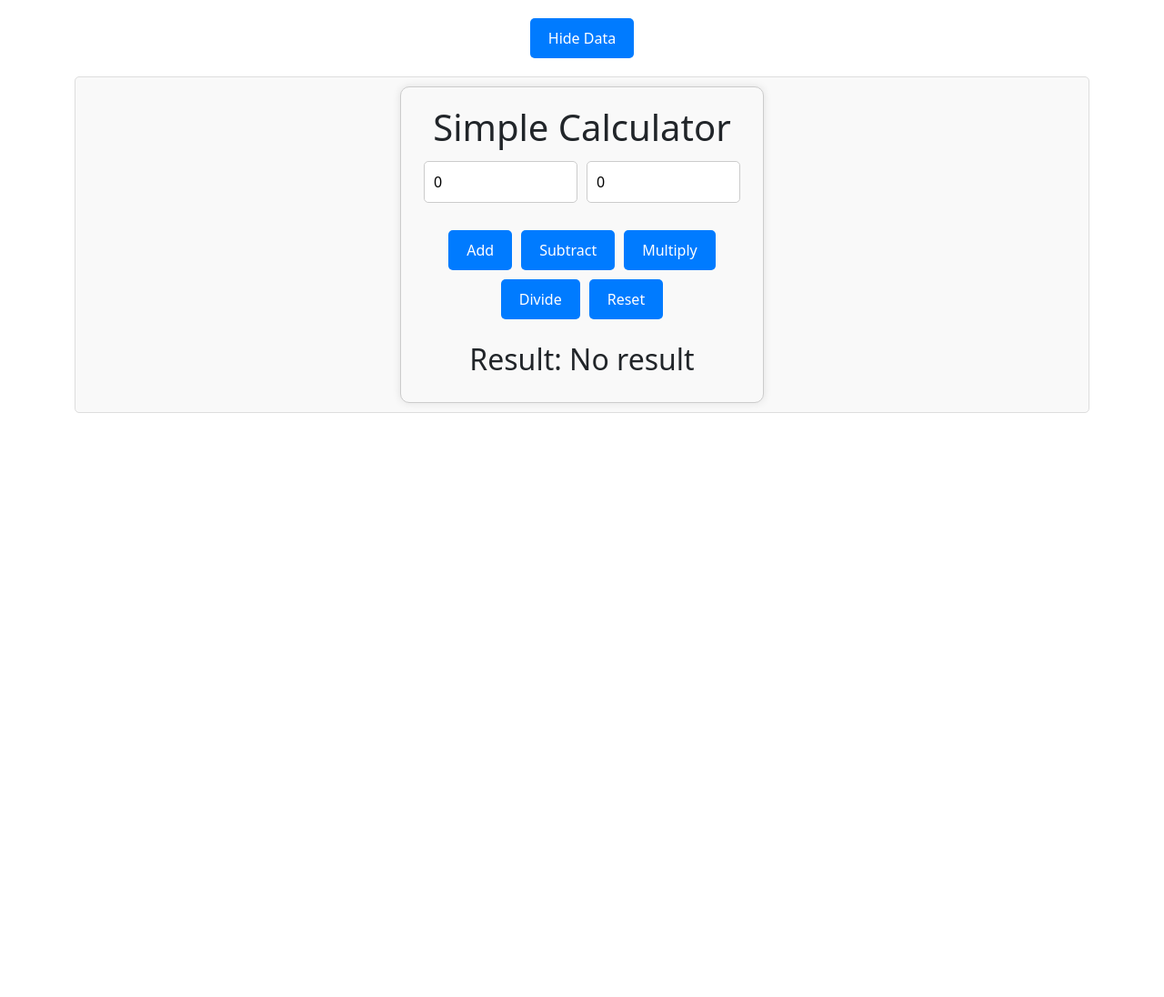
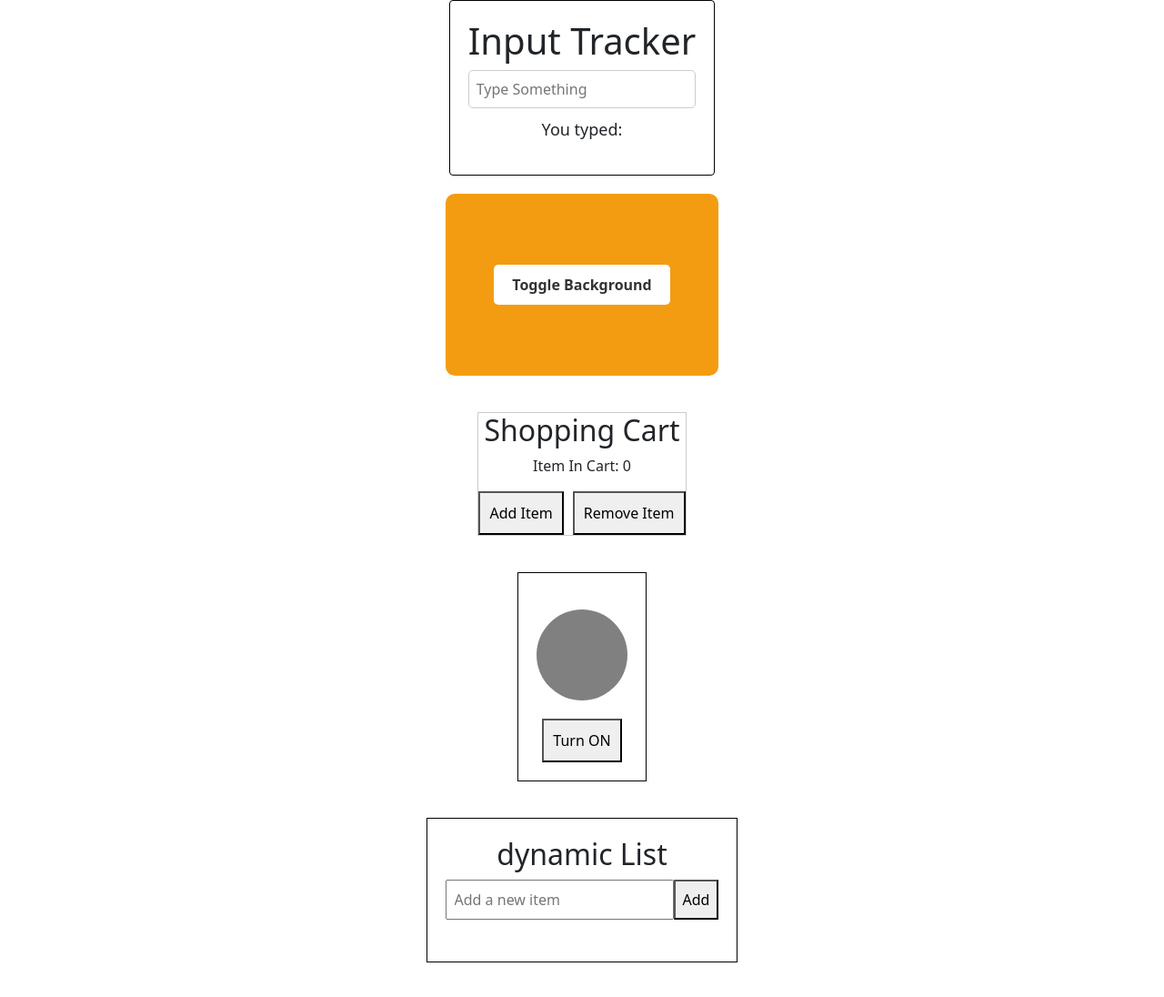
Before and after one commit to ajitpatil789/React-Test1, a React (Vite) app: page / in a window 1280 px wide. Shown: the top 1096 px of the page at 91% size. Before the commit the page ends 800 px from the top, so only its background shows below. Built offline with nearby package versions, Linux system fonts and the light colour scheme.

Commit message:
UseState Task Commit

```diff
--- a/src/App.jsx
+++ b/src/App.jsx
@@ -1,8 +1,11 @@
+import { useState } from "react";
 import "./App.css";
 import Intern from "./Components/Intern/Intern";
 import Calculator from "./Hook/Calculator";
+import ChangeBgColor from "./Hook/ChangeBgColor";
 import HideShowData from "./Hook/HideShowData";
 import StateChangeUseState from "./Hook/StateChangeUseState";
+import UseStateAppLayout from "./UseState-Hook/UseStateAppLayout";
 
 function App() {
   return (
@@ -10,7 +13,9 @@ function App() {
       {/* <Intern /> */}
       {/* <StateChangeUseState /> */}
       {/* <Calculator /> */}
-      <HideShowData />
+      {/* <HideShowData /> */}
+      {/* <ChangeBgColor /> */}
+      <UseStateAppLayout />
     </>
   );
 }
--- /dev/null
+++ b/src/Hook/ChangeBgColor.jsx
@@ -0,0 +1,43 @@
+import React, { useState } from "react";
+
+function ChangeBgColor() {
+  const [bgColor, setBgColor] = useState("white");
+
+  const handleBgColorChange = (color) => {
+    setBgColor(color);
+  };
+
+  return (
+    <>
+      <h2 style={{ textAlign: "center" }}>useState Hook</h2>
+      <div
+        style={{
+          border: "1px solid",
+          padding: "2%",
+          display: "flex",
+          alignItems: "center",
+          justifyContent: "space-between",
+          marginBottom: "10px",
+        }}
+      >
+        <h2 style={{ backgroundColor: bgColor }}>Change Background Color</h2>
+      </div>
+      <div
+        style={{
+          border: "1px solid",
+          padding: "2%",
+          display: "flex",
+          alignItems: "center",
+          justifyContent: "space-between",
+        }}
+      >
+        <button onClick={() => handleBgColorChange("blue")}>Blue BG</button>
+        <button onClick={() => handleBgColorChange("green")}>Green BG</button>
+        <button onClick={() => handleBgColorChange("yellow")}>Yellow BG</button>
+        <button onClick={() => handleBgColorChange("red")}>Red BG</button>
+      </div>
+    </>
+  );
+}
+
+export default ChangeBgColor;
--- a/src/Hook/HideShowData.jsx
+++ b/src/Hook/HideShowData.jsx
@@ -1,5 +1,5 @@
 import React, { useState } from "react";
-import "./HideShowData.css"; // Import the CSS file
+import "./HideShowData.css";
 import Calculator from "./Calculator";
 import "./HideShowData.css";
 
--- /dev/null
+++ b/src/UseState-Hook/ChangeBgColor.jsx
@@ -0,0 +1,40 @@
+import React, { useState } from "react";
+
+function ChangeBgColor() {
+  const [isBlue, setIsBlue] = useState(false);
+  const toggleColor = (prev) => {
+    setIsBlue((prev) => !prev);
+  };
+  return (
+    <div
+      style={{
+        width: "300px",
+        height: "200px",
+        backgroundColor: isBlue ? "#3498db" : "#f39c12",
+        display: "flex",
+        alignItems: "center",
+        justifyContent: "center",
+        borderRadius: "10px",
+        transition: "background-color 0.3s ease",
+      }}
+    >
+      <button
+        onClick={toggleColor}
+        style={{
+          padding: "10px 20px",
+          fontSize: "16px",
+          border: "none",
+          borderRadius: "5px",
+          cursor: "pointer",
+          backgroundColor: "#fff",
+          color: "#333",
+          fontWeight: "bold",
+        }}
+      >
+        Toggle Background
+      </button>
+    </div>
+  );
+}
+
+export default ChangeBgColor;
--- /dev/null
+++ b/src/UseState-Hook/CharacterCounter.jsx
@@ -0,0 +1,35 @@
+import { useState } from "react";
+
+export default function CharacterCounter() {
+  const [text, setText] = useState("");
+
+  const handleChange = (e) => {
+    setText(e.target.value);
+  };
+
+  return (
+    <div
+      style={{
+        textAlign: "center",
+        marginTop: "20px",
+        border: "1px solid black",
+        padding: "20px",
+      }}
+    >
+      <h2>Character Counter</h2>
+      <textarea
+        value={text}
+        onChange={handleChange}
+        placeholder="Start typing..."
+        style={{
+          width: "300px",
+          height: "150px",
+          padding: "10px",
+          marginBottom: "10px",
+          borderRadius: "5px",
+        }}
+      />
+      <p>Character Count: {text.length}</p>
+    </div>
+  );
+}
--- /dev/null
+++ b/src/UseState-Hook/DynamicList.jsx
@@ -0,0 +1,46 @@
+import React, { useState } from "react";
+
+function DynamicList() {
+  const [items, setItems] = useState([]);
+  const [inputValue, setInputValue] = useState("");
+  const handleInputChange = (e) => {
+    setInputValue(e.target.value);
+  };
+  const handleAddItems = () => {
+    if (inputValue) {
+      setItems([...items, inputValue]);
+      setInputValue("");
+    }
+  };
+  return (
+    <div
+      style={{
+        textAlign: "center",
+        marginTop: "20px",
+        border: "1px solid black",
+        padding: "20px",
+      }}
+    >
+      <h2>dynamic List</h2>
+      <input
+        type="text"
+        placeholder="Add a new item"
+        value={inputValue}
+        onChange={handleInputChange}
+        style={{ padding: "8px", marginBottom: "10px" }}
+      />
+      <button onClick={handleAddItems} style={{ padding: "8px" }}>
+        Add
+      </button>
+      <ul style={{ listStyle: "none", padding: 0 }}>
+        {items.map((item, index) => (
+          <li key={index} style={{ marginBottom: "5px" }}>
+            {item}
+          </li>
+        ))}
+      </ul>
+    </div>
+  );
+}
+
+export default DynamicList;
--- /dev/null
+++ b/src/UseState-Hook/InputTracker.jsx
@@ -0,0 +1,36 @@
+import React, { useState } from "react";
+
+function InputTracker() {
+  const [text, setText] = useState("");
+  return (
+    <div
+      style={{
+        padding: "20px",
+        maxWidth: "350px",
+        margin: "auto",
+        border: "1px solid black",
+        borderRadius: "4px",
+      }}
+    >
+      <h1>Input Tracker</h1>
+      <input
+        type="text"
+        placeholder="Type Something"
+        value={text}
+        onChange={(e) => setText(e.target.value)}
+        style={{
+          width: "100%",
+          padding: "8px",
+          borderRadius: "5px",
+          border: "1px solid #ccc",
+          fontSize: "16px",
+        }}
+      />
+      <p style={{ marginTop: "10px", fontSize: "18px" }}>
+        You typed: <strong>{text}</strong>
+      </p>
+    </div>
+  );
+}
+
+export default InputTracker;
--- /dev/null
+++ b/src/UseState-Hook/LightSwitch.jsx
@@ -0,0 +1,32 @@
+import { useState } from "react";
+
+export default function LightSwitch() {
+  const [isOn, setIsOn] = useState(false);
+
+  const toggleLight = () => setIsOn(!isOn);
+
+  return (
+    <div
+      style={{
+        textAlign: "center",
+        marginTop: "20px",
+        border: "1px solid black",
+        padding: "20px",
+      }}
+    >
+      <div
+        style={{
+          width: "100px",
+          height: "100px",
+          borderRadius: "50%",
+          backgroundColor: isOn ? "yellow" : "gray",
+          margin: "20px auto",
+          transition: "background-color 0.3s",
+        }}
+      ></div>
+      <button onClick={toggleLight} style={{ padding: "10px" }}>
+        Turn {isOn ? "OFF" : "ON"}
+      </button>
+    </div>
+  );
+}
--- /dev/null
+++ b/src/UseState-Hook/ShoppingCartCounter.jsx
@@ -0,0 +1,36 @@
+import React, { useState } from "react";
+
+function ShoppingCartCounter() {
+  const [itemCount, setItemCount] = useState(0);
+  const addItem = () => {
+    // setItemCount(itemCount + 1);
+    setItemCount((prevCount) => prevCount + 1);
+  };
+  const removeItem = () => {
+    //   setItemCount(itemCount - 1);
+    setItemCount((prevCount) => Math.max(prevCount - 1, 0));
+  };
+  return (
+    <div
+      style={{
+        textAlign: "center",
+        marginTop: "20px",
+        border: "1px solid #ccc",
+      }}
+    >
+      <h2>Shopping Cart</h2>
+      <p>Item In Cart: {itemCount}</p>
+      <button
+        onClick={addItem}
+        style={{ marginRight: "10px", padding: "10px" }}
+      >
+        Add Item
+      </button>
+      <button onClick={removeItem} style={{ padding: "10px" }}>
+        Remove Item
+      </button>
+    </div>
+  );
+}
+
+export default ShoppingCartCounter;
--- /dev/null
+++ b/src/UseState-Hook/TemperatureConverter.jsx
@@ -0,0 +1,51 @@
+import { useState } from "react";
+
+export default function TemperatureConverter() {
+  const [celsius, setCelsius] = useState(0);
+  const [fahrenheit, setFahrenheit] = useState(32);
+
+  const handleCelsiusChange = (e) => {
+    const celsiusValue = e.target.value;
+    setCelsius(celsiusValue);
+    setFahrenheit((celsiusValue * 9) / 5 + 32); // Convert Celsius to Fahrenheit
+  };
+
+  const handleFahrenheitChange = (e) => {
+    const fahrenheitValue = e.target.value;
+    setFahrenheit(fahrenheitValue);
+    setCelsius(((fahrenheitValue - 32) * 5) / 9); // Convert Fahrenheit to Celsius
+  };
+
+  return (
+    <div
+      style={{
+        textAlign: "center",
+        marginTop: "20px",
+        border: "1px solid black",
+        padding: "20px",
+      }}
+    >
+      <h2>Temperature Converter</h2>
+
+      <div style={{ marginBottom: "20px" }}>
+        <label>Celsius:</label>
+        <input
+          type="number"
+          value={celsius}
+          onChange={handleCelsiusChange}
+          style={{ marginLeft: "10px", padding: "5px" }}
+        />
+      </div>
+
+      <div>
+        <label>Fahrenheit:</label>
+        <input
+          type="number"
+          value={fahrenheit}
+          onChange={handleFahrenheitChange}
+          style={{ marginLeft: "10px", padding: "5px" }}
+        />
+      </div>
+    </div>
+  );
+}
--- /dev/null
+++ b/src/UseState-Hook/UseStateAppLayout.jsx
@@ -0,0 +1,33 @@
+import React from "react";
+import InputTracker from "./InputTracker";
+import ChangeBgColor from "./ChangeBgColor";
+import ShoppingCartCounter from "./ShoppingCartCounter";
+import LightSwitch from "./LightSwitch";
+import DynamicList from "./DynamicList";
+import CharacterCounter from "./CharacterCounter";
+import TemperatureConverter from "./TemperatureConverter";
+
+function UseStateAppLayout() {
+  return (
+    <div
+      style={{
+        textAlign: "center",
+        display: "flex",
+        alignItems: "center",
+        flexDirection: "column",
+        justifyContent: "space-between",
+        gap: "20px",
+      }}
+    >
+      <InputTracker />
+      <ChangeBgColor />
+      <ShoppingCartCounter />
+      <LightSwitch />
+      <DynamicList />
+      <CharacterCounter />
+      <TemperatureConverter />
+    </div>
+  );
+}
+
+export default UseStateAppLayout;
```
